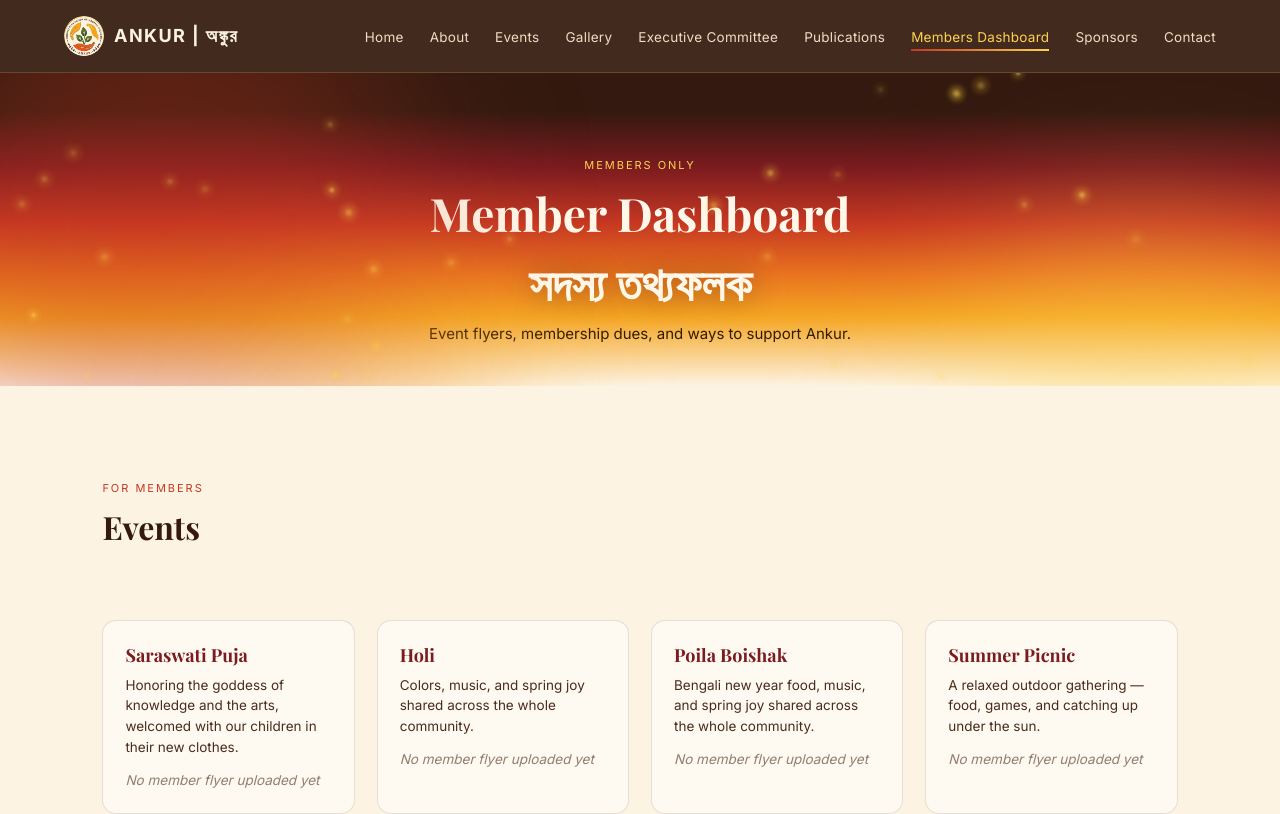
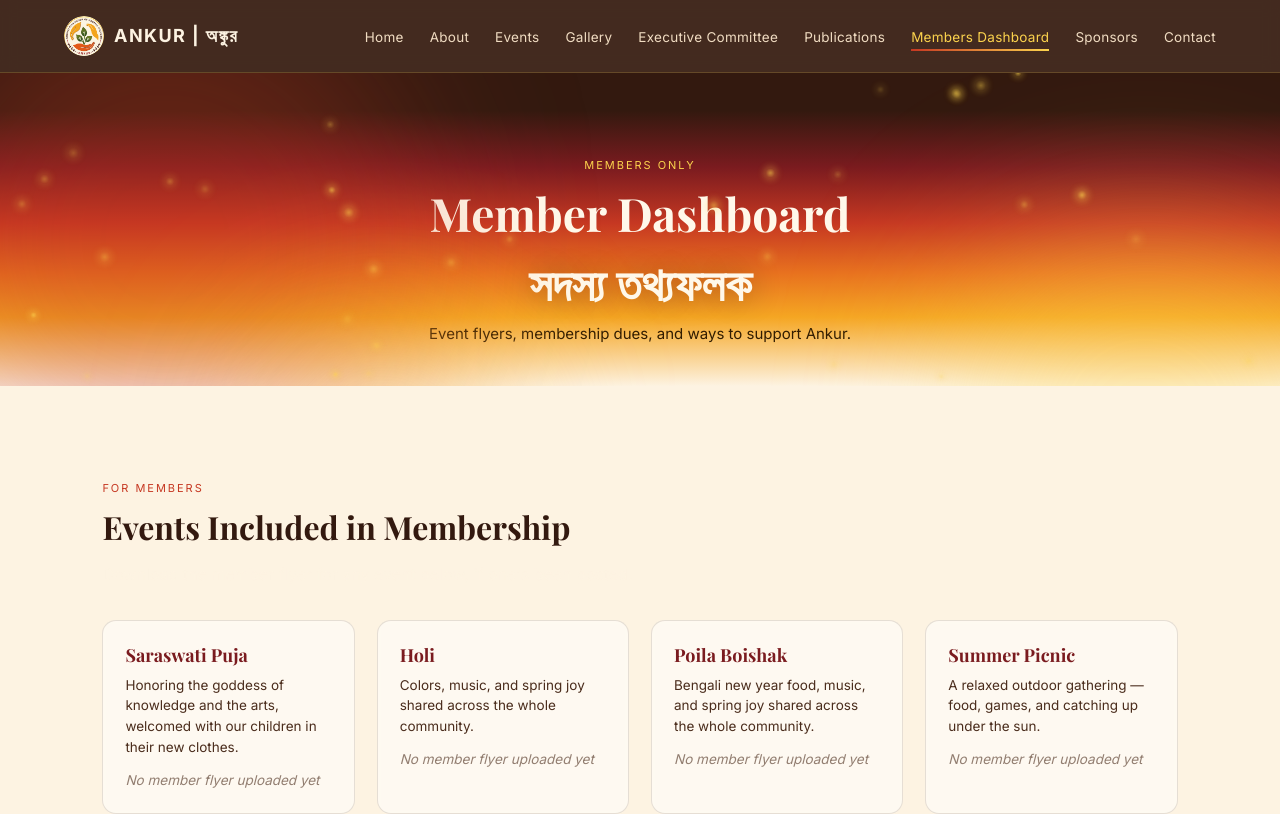
Before and after one commit to ankursc-cola/ankur-website, a React (Vite) app: page /members in a window 1280 px wide. Shown: the top 814 px of the page. Built offline with nearby package versions, Linux system fonts and the light colour scheme; no server answers; a web font is replaced by a local one.

Commit message:
Membership Tier

```diff
--- a/src/pages/MemberDashboard.jsx
+++ b/src/pages/MemberDashboard.jsx
@@ -142,7 +142,7 @@ export default function MemberDashboard() {
 
       <section className="section">
         <span className="kicker">For Members</span>
-        <h2 className="dark-text">Events</h2>
+        <h2 className="dark-text">Events Included in Membership</h2>
         <p style={{ opacity: 0.85, marginBottom: "1.5rem" }}>
           Download the member flyer for any event below, if one's been posted.
         </p>
```
